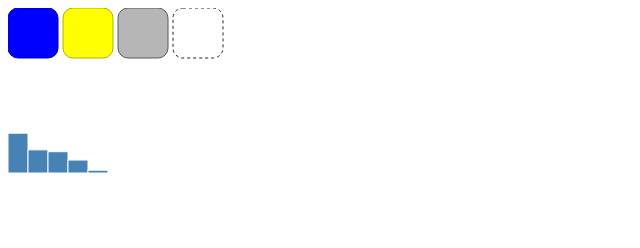
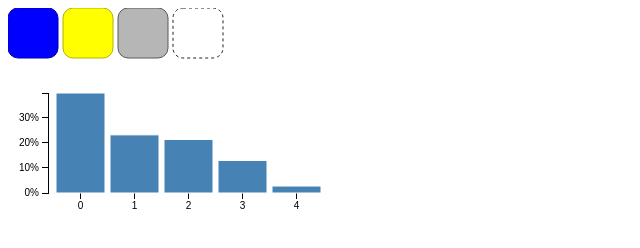
Before and after one commit to kevinfjbecker/dice-explorer, a plain HTML site: page index.html in a window 1280 px wide. Shown: the whole page, without its empty margins (0-640 px from the left). Drawn offline with nearby package versions, Linux system fonts and the light colour scheme.

Commit message:
Scales and Axis with Updates
Added scales and updates for the hearts chart

```diff
--- a/resultview.js
+++ b/resultview.js
@@ -1,17 +1,41 @@
 
 // (function(){
 
-  var width = 340,
-      height = 100,
-      svgVis = d3.select('#resultset-view').append('svg')
-        .attr('width', width)
-        .attr('height', height);
+  var margin = {top: 20, right: 20, bottom: 30, left: 40},
+      width = 340 - margin.left - margin.right,
+      height = 150 - margin.top - margin.bottom;
+
+  var x = d3.scale.ordinal()
+      .rangeRoundBands([0, width], 0.1);
 
   var y = d3.scale.linear()
-      .range([height, 0])
-      .domain([0, 1]);
+      .range([height, 0]);
+
+  var xAxis = d3.svg.axis()
+      .scale(x)
+      .orient("bottom");
+
+ var yAxis = d3.svg.axis()
+      .scale(y)
+      .orient("left")
+      .ticks(3, "%");
+
+  var svgVis = d3.select('#resultset-view').append('svg')
+      .attr('width', width + margin.left + margin.right)
+      .attr('height', height + margin.top + margin.bottom)
+      .append('g')
+      .attr ('transform', 'translate(' + margin.left + ',' + margin.top + ')');
+
+  svgVis.append("g")
+    .attr("class", "y axis");
+
+  svgVis.append("g")
+    .attr("class", "x axis")
+    .attr("transform", "translate(0," + height + ")");
+
 
   updateChart(diceSet.getResultSet());
+
 
   function updateChart(resultSet){
 
@@ -36,16 +60,22 @@
           return v / countSum;
         });
 
+    y.domain([0, d3.max(valuePercentages) || 1]);
+    x.domain(d3.range(valuePercentages.length));
+
+    d3.select('.x.axis').call(xAxis);
+    d3.select('.y.axis').call(yAxis);
+
     var bars = svgVis.selectAll('rect')
         .data(valuePercentages);
 
     bars.enter().append('rect')
-        .attr('width', 20)
         .style('stroke', 'white')
         .style('fill', 'steelblue');
 
-    bars.attr('x', function(d,i){ return i * 20; })
+    bars.attr('x', function(d,i){ return x(i); })
         .attr("y", function(d,i) { return y(d); })
+        .attr('width', x.rangeBand())
         .attr("height", function(d) { return height - y(d); });
 
     bars.exit().remove();
--- a/style.css
+++ b/style.css
@@ -1,3 +1,18 @@
 rect {
   shape-rendering: optimizeQuality;
 }
+
+.axis {
+  font: 10px sans-serif;
+}
+
+.axis path,
+.axis line {
+  fill: none;
+  stroke: #000;
+  shape-rendering: crispEdges;
+}
+
+.x.axis path {
+  display: none;
+}
```
